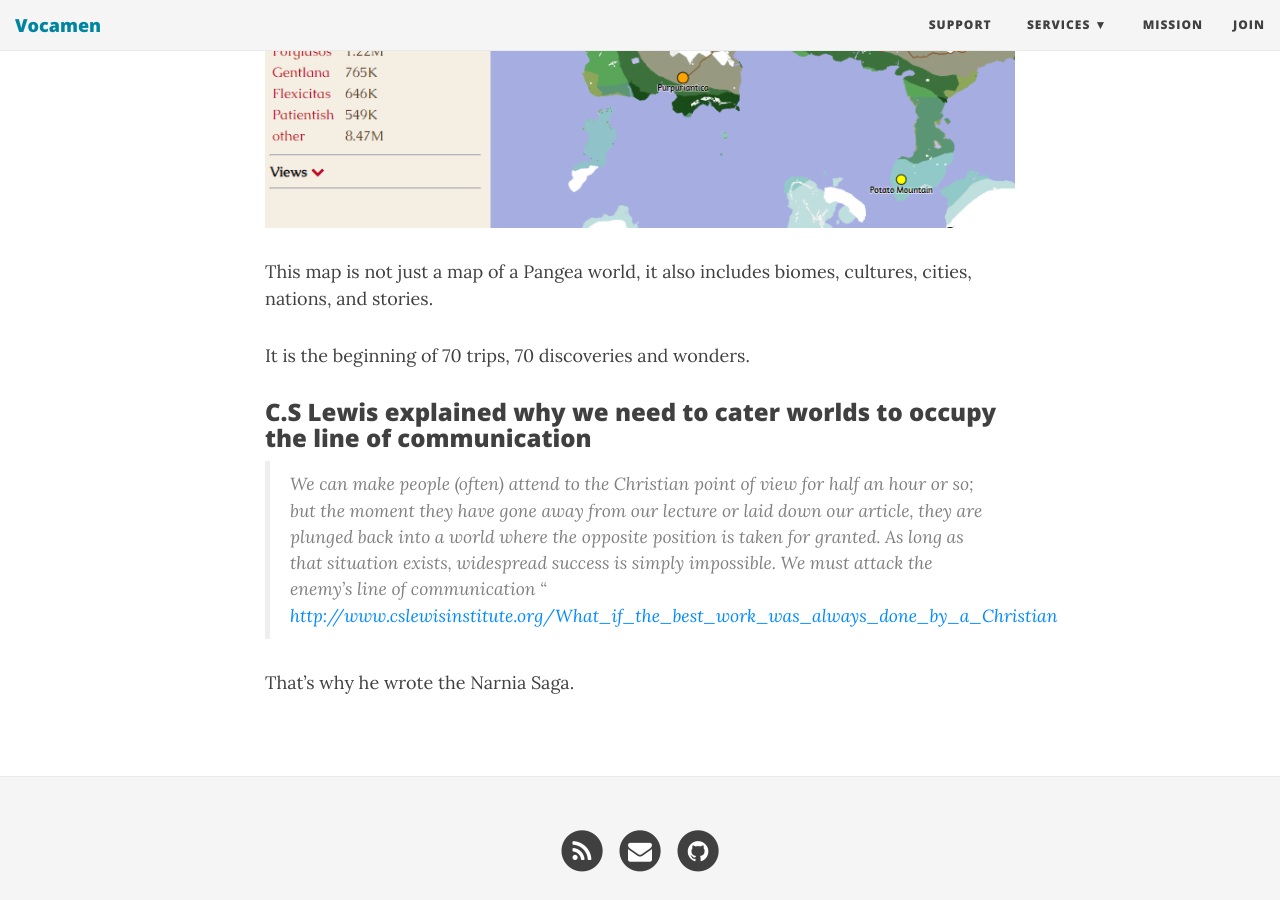
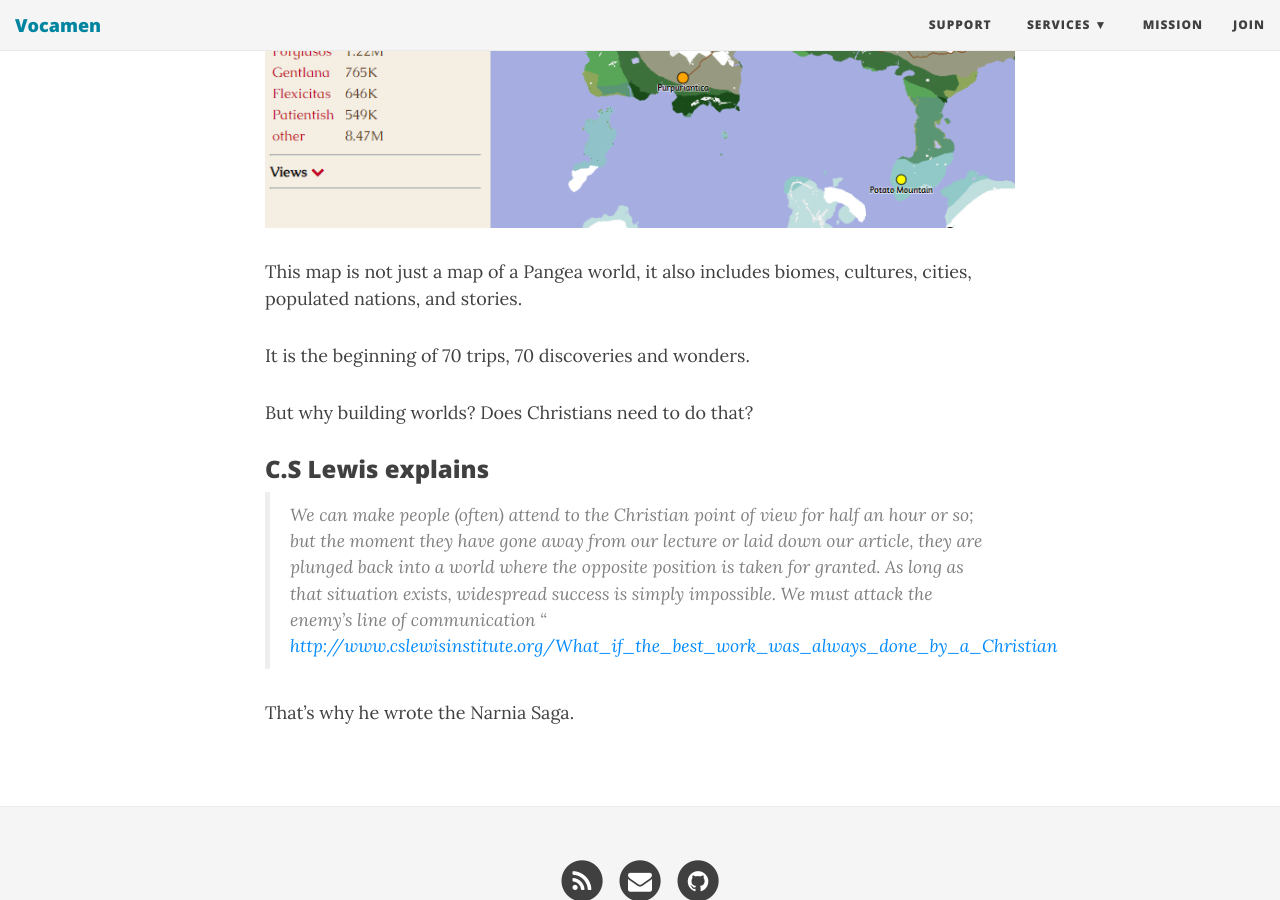
Before and after one commit to vocamen/vocamen.github.io, a Jekyll site: the page built from more/worlds.md, in a window 1280 px wide and 900 px high, scrolled down 425 px. Built offline with Jekyll 4.4.1, drawn with Linux system fonts in a browser that asks for light colours; nearby versions of some CDN libraries.

Commit message:
Update worlds.md

```diff
--- a/more/worlds.md
+++ b/more/worlds.md
@@ -5,11 +5,13 @@ use-site-title: true
 ---
 ![first meeting poster](../../img/worldbuilding.ong.png)
 
-This map is not just a map of a Pangea world, it also includes biomes, cultures, cities, nations, and stories.
+This map is not just a map of a Pangea world, it also includes biomes, cultures, cities, populated nations, and stories.
 
 It is the beginning of 70 trips, 70 discoveries and wonders.
 
-### C.S Lewis explained why we need to cater worlds to occupy the line of communication
+But why building worlds? Does Christians need to do that?
+
+### C.S Lewis explains
 > We can make people (often) attend to the Christian point of view for half an hour or so;
 > but the moment they have gone away from our lecture or laid down our article, they are
 > plunged back into a world where the opposite position is taken for granted.
```
